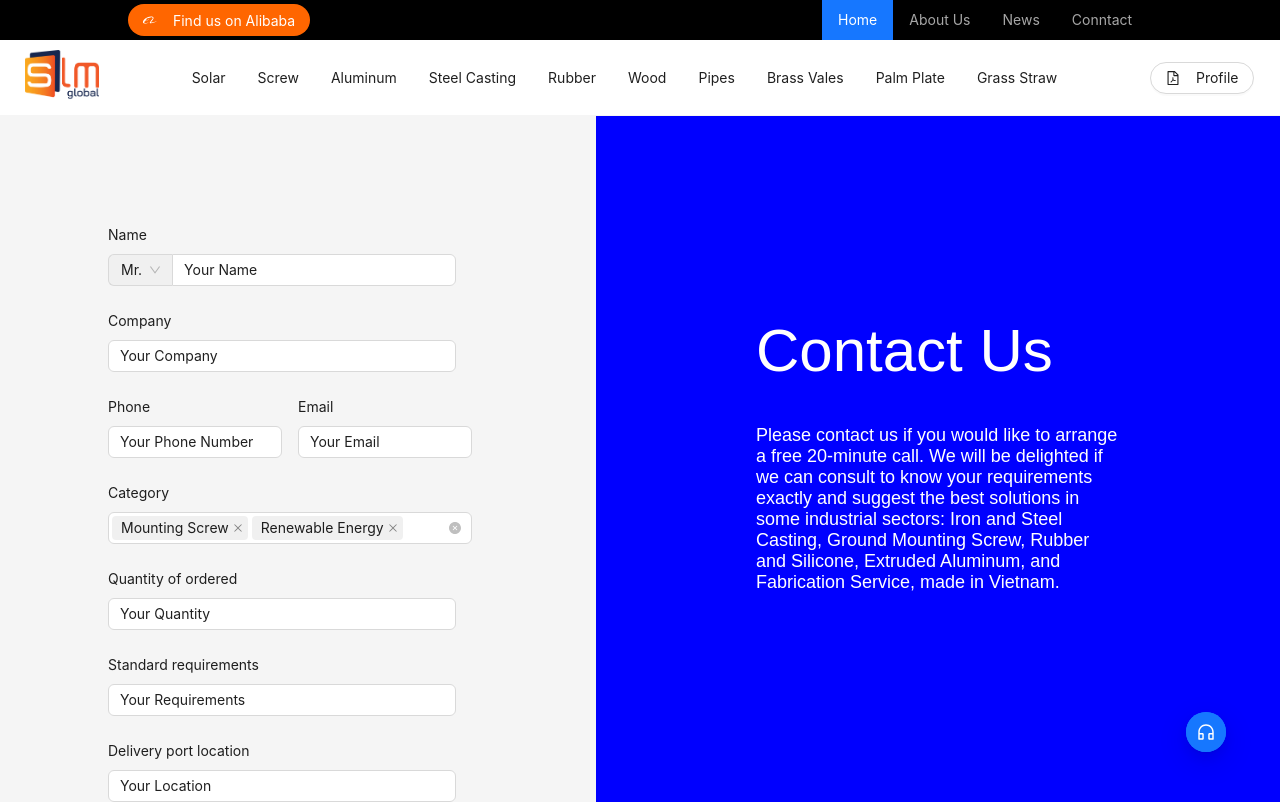
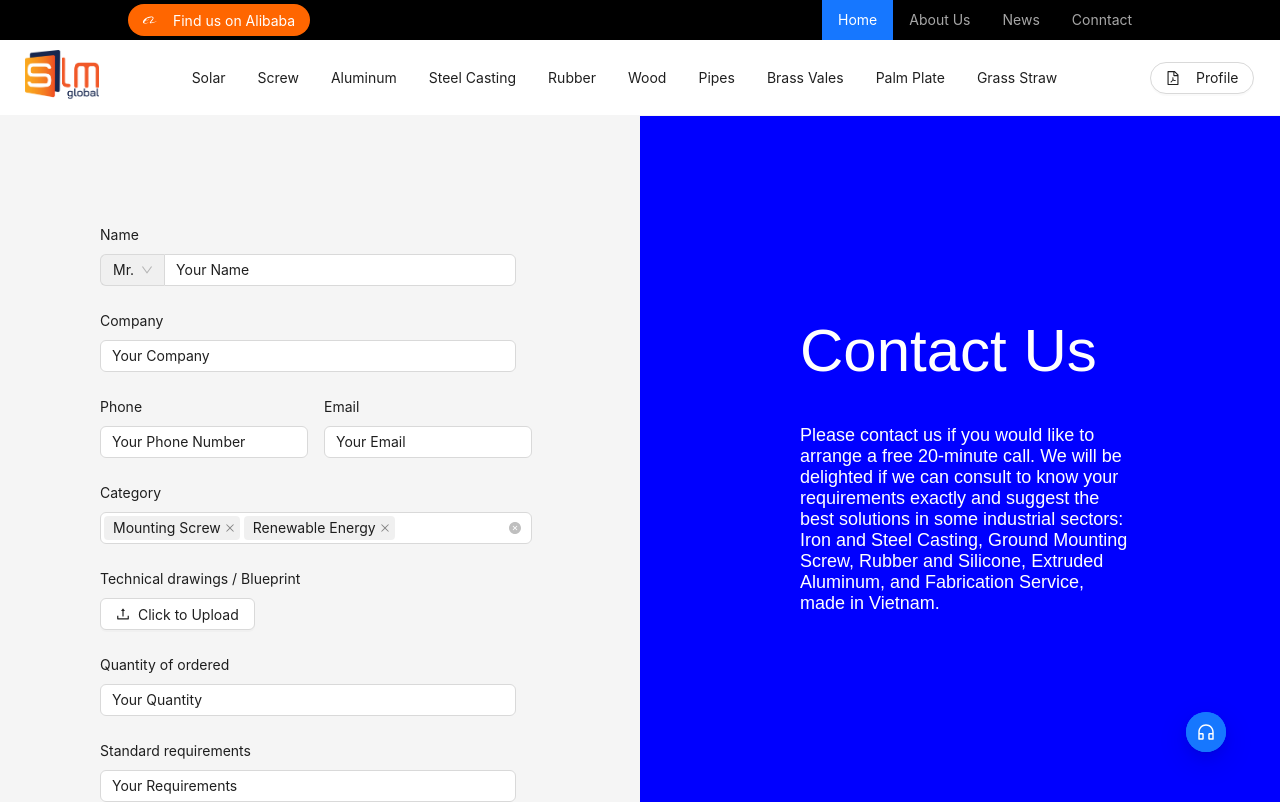
Before and after one commit to thanhtrang16490/slmglobal-fontend, a Next.js app: page /contact in a window 1280 px wide. Shown: the top 802 px of the page. Built offline with nearby package versions, Linux system fonts and the light colour scheme.

Commit message:
update form quote

```diff
--- a/src/app/component/form.contact.tsx
+++ b/src/app/component/form.contact.tsx
@@ -1,7 +1,28 @@
 'use client'
-import { Form, Input, Button, Select, Space } from 'antd';
+import { Form, Input, Button, Select, Space, Upload, UploadProps, message } from 'antd';
 import type { SelectProps } from 'antd';
+import { UploadOutlined } from '@ant-design/icons';
+
 const { Option } = Select;
+
+
+const props: UploadProps = {
+    name: 'file',
+    action: 'https://run.mocky.io/v3/435e224c-44fb-4773-9faf-380c5e6a2188',
+    headers: {
+        authorization: 'authorization-text',
+    },
+    onChange(info) {
+        if (info.file.status !== 'uploading') {
+            console.log(info.file, info.fileList);
+        }
+        if (info.file.status === 'done') {
+            message.success(`${info.file.name} file uploaded successfully`);
+        } else if (info.file.status === 'error') {
+            message.error(`${info.file.name} file upload failed.`);
+        }
+    },
+};
 
 const options: SelectProps['options'] = [
     { label: 'Renewable Energy', value: 'renewable-energy' },
@@ -77,6 +98,11 @@ const FormContact = () => {
         <Form.Item label="Category" name="category">
             <CatogerySelection />
         </Form.Item>
+        <Form.Item label="Technical drawings / Blueprint" name="location" style={{ flex: 1, marginRight: '1rem' }}>
+            <Upload {...props}>
+                <Button icon={<UploadOutlined />}>Click to Upload</Button>
+            </Upload>
+        </Form.Item>
         <Form.Item label="Quantity of ordered" name="quantity" style={{ flex: 1, marginRight: '1rem' }}>
             <Input placeholder="" />
         </Form.Item>
@@ -86,6 +112,7 @@ const FormContact = () => {
         <Form.Item label="Delivery port location" name="location" style={{ flex: 1, marginRight: '1rem' }}>
             <Input placeholder="" />
         </Form.Item>
+
 
 
         <Form.Item label="Message" name="message">
--- a/src/app/contact/page.tsx
+++ b/src/app/contact/page.tsx
@@ -1,19 +1,23 @@
-
+import { Row, Col, Layout } from 'antd';
 import FormContact from '../component/form.contact';
-<link href="https://fonts.googleapis.com/css2?family=Bai+Jamjuree&display=swap" rel="stylesheet" />
-
+import { Content } from 'antd/es/layout/layout';
 
 const ContactPage = () => {
     return (
-        <div style={{ display: 'flex', height: '100vh' }}>
-            <div style={{ flex: 1, marginRight: '1rem', padding: '108px' }}>
-                <FormContact />
-            </div>
-            <div style={{ flex: 1, backgroundColor: 'blue', color: 'white', padding: '10rem', fontFamily: 'Bai Jamjuree, sans-serif' }}>
-                <h1 style={{ fontSize: '60px', fontWeight: '500' }}>Contact Us</h1>
-                <p style={{ fontSize: '18px', fontWeight: '300' }}>Please contact us if you would like to arrange a free 20-minute call. We will be delighted if we can consult to know your requirements exactly and suggest the best solutions in some industrial sectors: Iron and Steel Casting, Ground Mounting Screw, Rubber and Silicone, Extruded Aluminum, and Fabrication Service, made in Vietnam.</p>
-            </div>
-        </div>
+        <Layout>
+            <Content>
+                <Row gutter={16} style={{ height: '100vh' }}>
+                    <Col xs={24} sm={24} md={24} lg={12} xl={12} style={{ padding: '108px' }}>
+                        <FormContact />
+                    </Col>
+                    <Col xs={24} sm={24} md={24} lg={12} xl={12} style={{ backgroundColor: 'blue', color: 'white', padding: '10rem', fontFamily: 'Bai Jamjuree, sans-serif' }}>
+                        <h1 style={{ fontSize: '60px', fontWeight: '500' }}>Contact Us</h1>
+                        <p style={{ fontSize: '18px', fontWeight: '300' }}>Please contact us if you would like to arrange a free 20-minute call. We will be delighted if we can consult to know your requirements exactly and suggest the best solutions in some industrial sectors: Iron and Steel Casting, Ground Mounting Screw, Rubber and Silicone, Extruded Aluminum, and Fabrication Service, made in Vietnam.</p>
+                    </Col>
+
+                </Row>
+            </Content>
+        </Layout>
     );
 };
 
```
